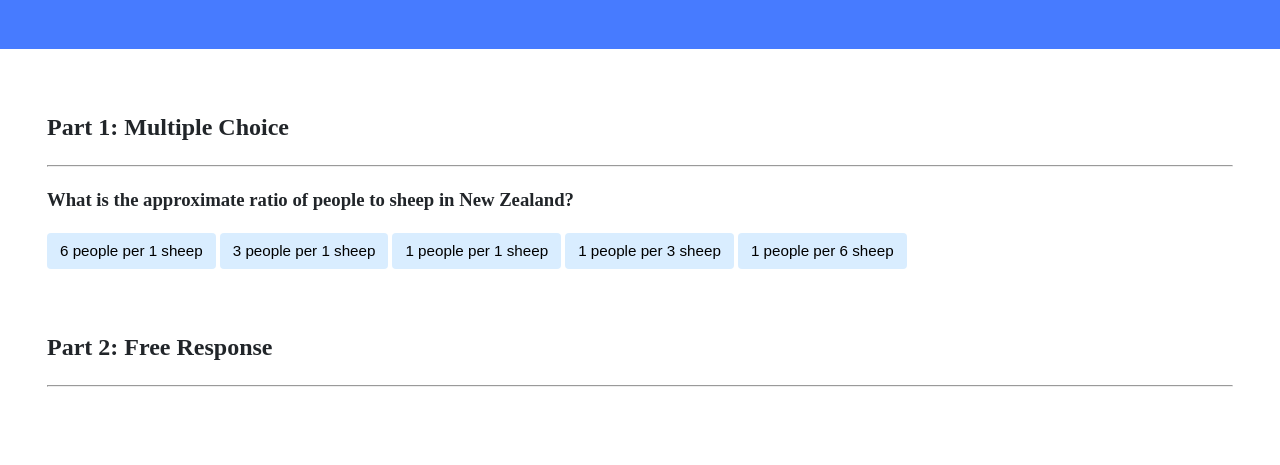
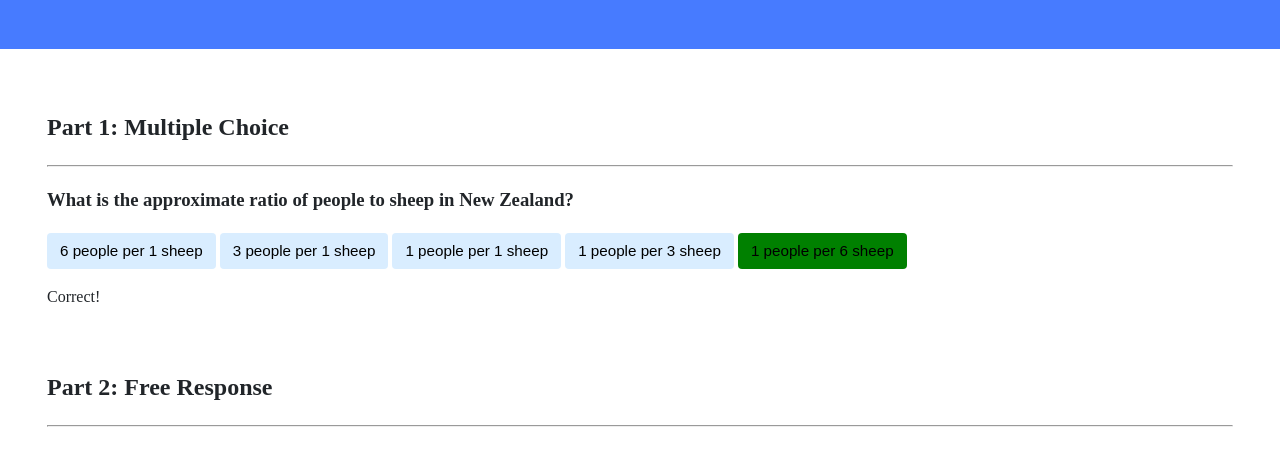
Before and after one commit to byyan2020/cs50, a plain HTML site: page week8/trivia/index.html in a window 1280 px wide. Both pictures are taken after a click on the button "1 people per 6 sheep". Shown: the part 151-616 px from the top of the page. Drawn offline with Linux system fonts and the light colour scheme.

Commit message:
Tue, Mar 15, 2022, 5:26 PM +00:00

```diff
--- a/week8/trivia/index.html
+++ b/week8/trivia/index.html
@@ -10,8 +10,8 @@
             document.addEventListener('DOMContentLoaded', function(){
                 let correct = document.querySelector('.correct');
                 correct.addEventListener('click', function(){
-                    correct.style.backgrounfColor = 'green';
-                    document.querySelector('#feedback').innerHTML = 'Correct!';
+                    correct.style.backgroundColor = 'green';
+                    document.querySelector('#feedback1').innerHTML = 'Correct!';
                 });
 
                 let incorrects = document.querySelectorAll('.incorrect');
```
